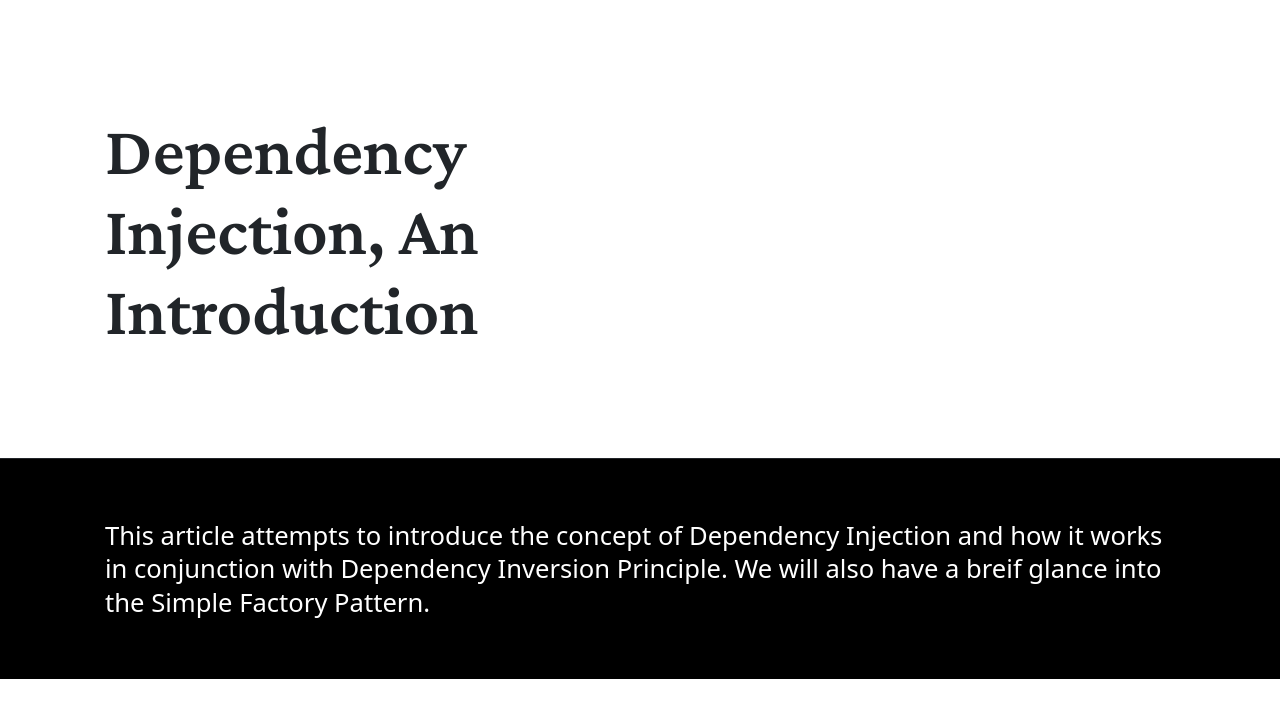
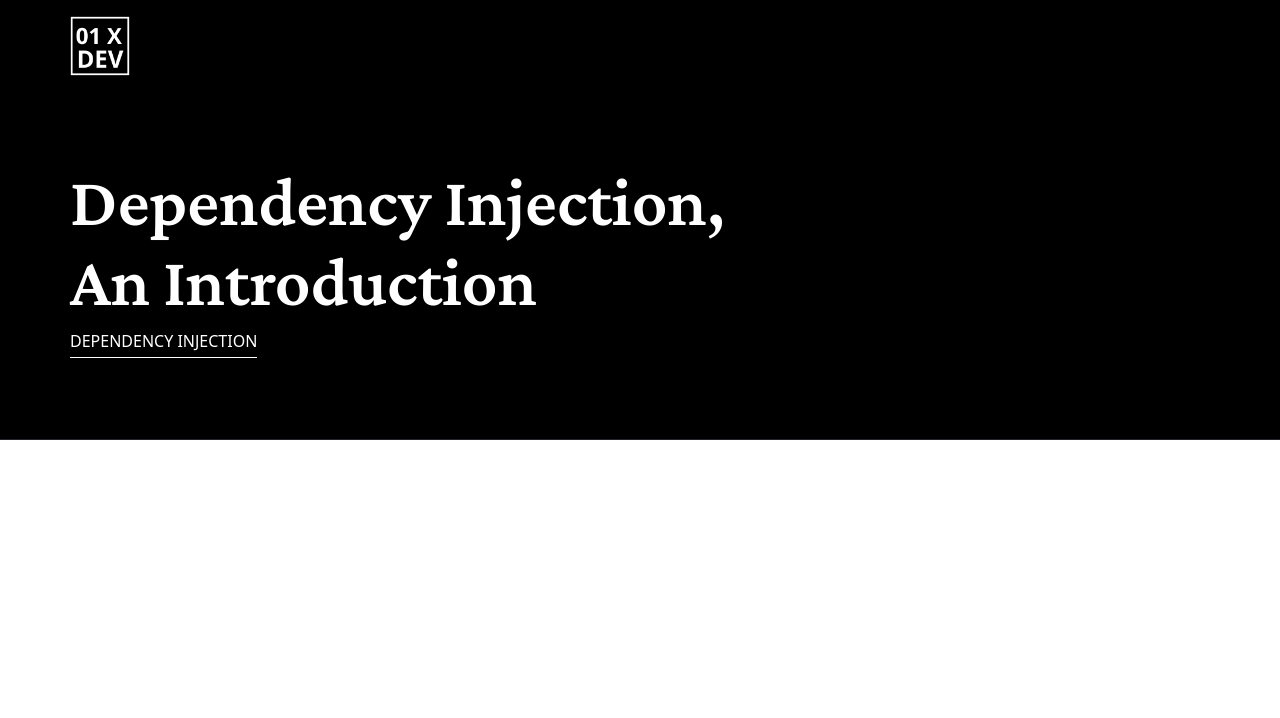
Before and after one commit to 01xdev/01xdev.github.io, a Jekyll site: the page built from _posts/2021-12-22-Dependency-injection-introduction.md, in a window 1280 px wide. Shown: the top 718 px of the page. Built offline with Jekyll 4.4.1, drawn with Linux system fonts in a browser that asks for light colours.

Commit message:
Added tags and logo to post template

```diff
--- a/_layouts/post.html
+++ b/_layouts/post.html
@@ -12,16 +12,20 @@
     <link href="https://fonts.googleapis.com/css2?family=Crimson+Pro:wght@600&display=swap" rel="stylesheet">
 </head>
 <body>
-    <div class="container-fluid head border-bottom border-dark">
+    <div class="container-fluid head bg-black text-white border-bottom border-dark px-3">
+        <div class="container-fluid px-0">
+            <div class="container py-3 px-0">
+                <img src="/assets/images/logo.png" class="logo" alt="1xdev" />
+            </div>
+        </div>
         <div class="title container">
             <div class="col-7">
                 <h1>{{page.title}}</h1>
+                {% for tag in site.tags %}
+                <a href="#{{ tag[0] | slugify }}" class="tag">{{ tag[0] }}</a>
+                {% endfor %}
             </div>
         </div>
-    </div>
-    <div class="container-fluid bg-black text-white">
-        <div class="container sub">
-            {{page.summary}}
     </div>
     </div>
     <div class="container p-3">
--- a/_posts/2021-12-22-Dependency-injection-introduction.md
+++ b/_posts/2021-12-22-Dependency-injection-introduction.md
@@ -1,5 +1,5 @@
 ---
 layout: post
 title:  "Dependency Injection, An Introduction"
-summary: "This article attempts to introduce the concept of Dependency Injection and how it works in conjunction with Dependency Inversion Principle. We will also have a breif glance into the Simple Factory Pattern."
+tags: ['DEPENDENCY INJECTION']
 ---
--- a/assets/css/style.css
+++ b/assets/css/style.css
@@ -1,6 +1,10 @@
 
 .head .title{
-    padding: 110px 35px 100px;
+    padding: calc(2rem + 2.9vw) 0 calc(2rem + 4.2vw);
+}
+
+.head .logo{
+    max-width: 60px;
 }
 .head h1{
     font-size: 70px;
@@ -13,6 +17,16 @@
     font-size: 1.6rem;
     line-height: 1.3;
     font-weight: 400;
+}
+.tag{
+    color:#fff;
+    text-decoration: none;
+    padding-bottom: 5px;
+    border-bottom: 1px solid #fff;
+}
+.tag:hover{
+    color:#fff;
+    border-bottom: 1px solid #fff;
 }
 @media only screen and (max-width: 767px){
     .head h1{
```
Also changed, not shown: assets/images/logo.png (added).
